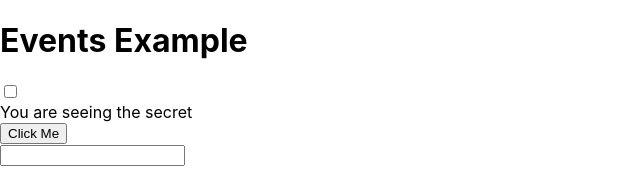
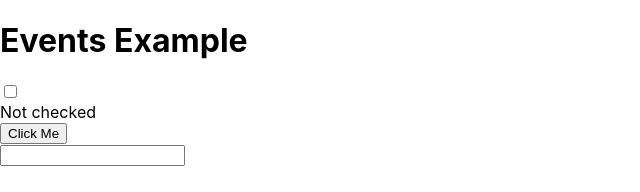
Before and after one commit to Davidson-Keith/react-movies, a React (Create React App) app: page / in a window 1280 px wide. Shown: the top 192 px of the page, without its empty margins (0-640 px from the left). Built offline with nearby package versions, Linux system fonts and the light colour scheme.

Commit message:
Playing with Events

```diff
--- a/src/Events.tsx
+++ b/src/Events.tsx
@@ -1,16 +1,15 @@
-import React from "react";
+import React, {useState} from "react";
 
 export default function Events() {
-  let canSEE = true;
+  const [canSee, setCanSee ] = useState(false);
+  const [textVal, setTextVal] = useState('');
 
   const handleCheckBoxChanged = () => {
-    canSEE = !canSEE; // doesn't work. Need to use state.
+    setCanSee(!canSee);
   };
 
   const handleKeyUp = ({e}: { e: React.KeyboardEvent<HTMLInputElement> }) => {
-    // console.log(`The following key was pressed: ${e.key}`); // or e.currentTarget.value
-    console.log(e.currentTarget.value); // the entire text input content
-    // console.log(e.key); // just the single key is output
+    setTextVal(e.currentTarget.value);
   };
 
   return (
@@ -20,7 +19,7 @@ export default function Events() {
         <input type="checkbox" onChange={handleCheckBoxChanged}/>
       </div>
       <div>
-        {canSEE ? <div>You are seeing the secret</div> : <div>You are not allowed to see the secret</div>}
+        {canSee ? <div>Checked: {textVal}</div> : <div>Not checked</div>}
       </div>
       <div>
         <button onClick={() => {
```
